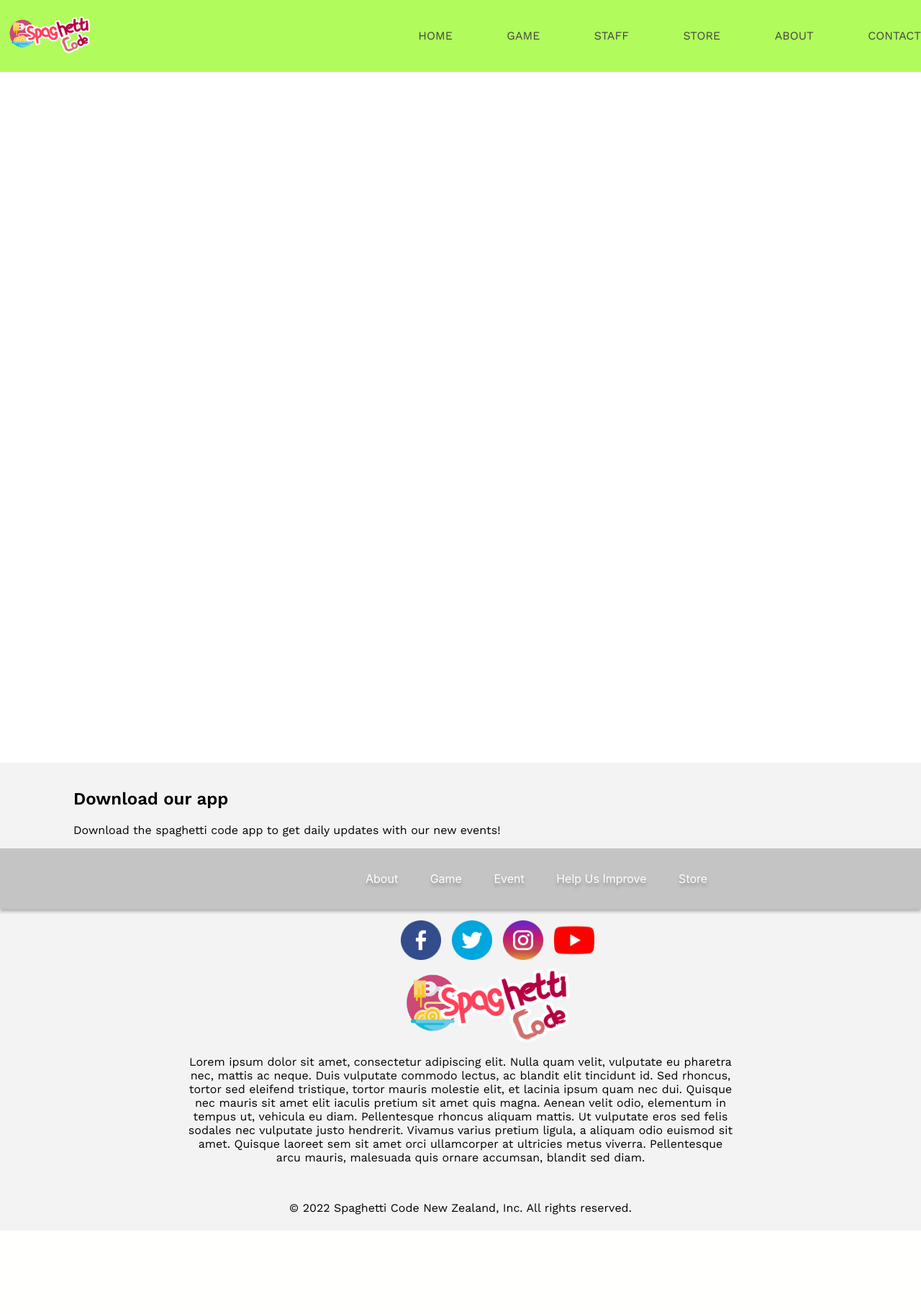
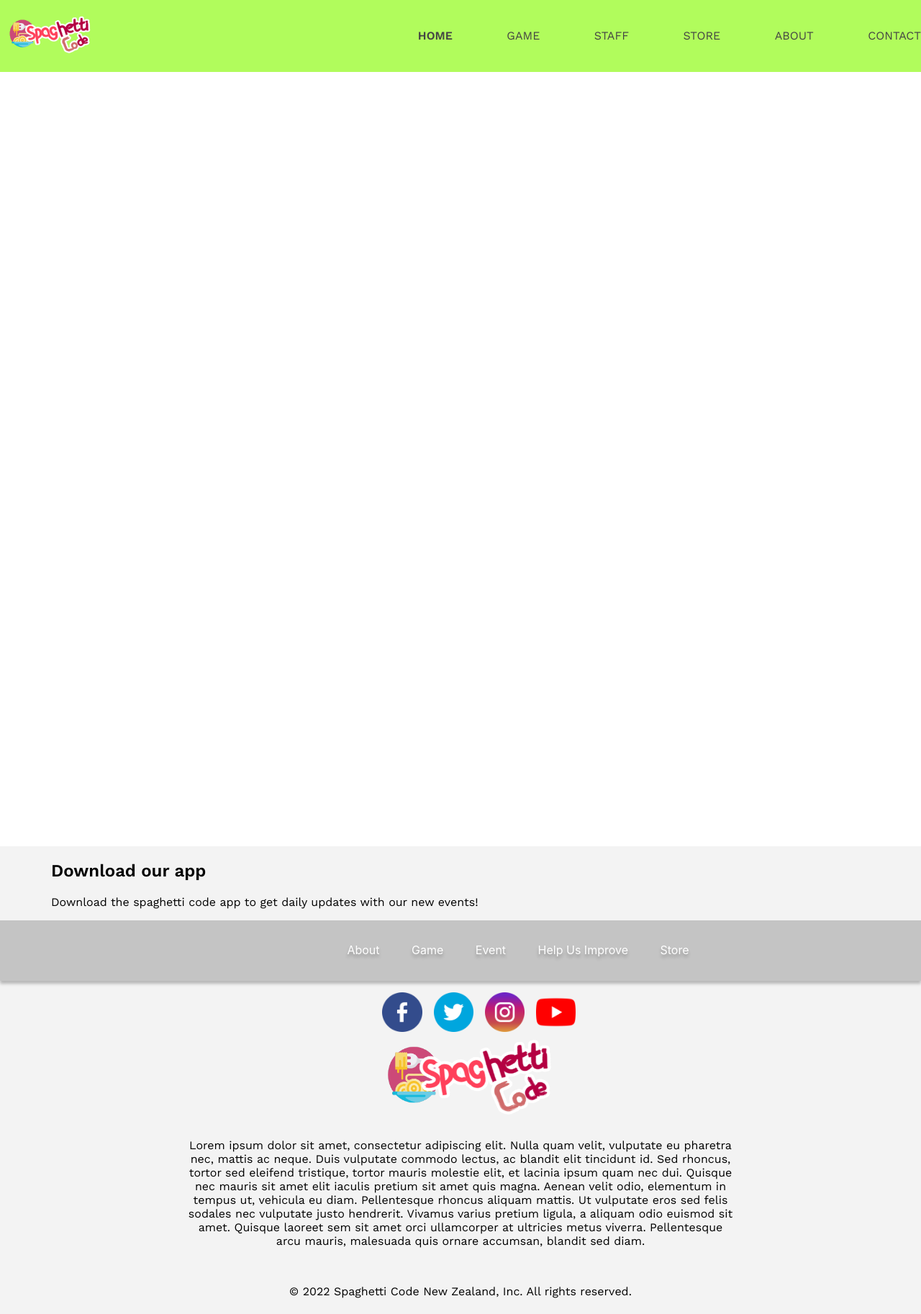
Before and after one commit to zagiri/GameDev, a PHP site: page / in a window 1280 px wide; the page is wider, and only the part inside the window is pictured. Shown: that part at 72% size. Before the commit the page ends 1688 px from the top of that part, so only its background shows below. Run offline with PHP 8.4, Linux system fonts and the light colour scheme.

Commit message:
Fixed Footer

```diff
--- a/index.html
+++ b/index.html
@@ -13,7 +13,7 @@
             </a>
             <nav>
                 <ul>
-                    <li><a href="#">Home</a></li>
+                    <li><a href="#"><strong>Home</strong></a></li>
                     <li><a href="#">Game</a></li>
                     <li><a href="#">Staff</a></li>
                     <li><a href="#">Store</a></li>
--- a/stylesheet.css
+++ b/stylesheet.css
@@ -10,7 +10,7 @@ body {
     font-weight: 400;
 
     position: relative;
-    width: 100%;
+    max-width: 100%;
     height: 100%;
     margin: auto;
 
@@ -38,7 +38,7 @@ img { /*Disables image dragging*/
 
 .container {
     margin: 0 auto;
-    width: 100%;
+    max-width: 100%;
     padding: auto;
 }
 
@@ -90,7 +90,7 @@ nav a::before {
     content: '';
     display: block;
     height: 5px;
-    width: 100%;
+    max-width: 100%;
     background-color: #444;
 
     position:absolute;
@@ -107,11 +107,9 @@ nav a:hover::before {
 
 /*Footer*/
 .footer {
-
-    position: absolute;
-    width: 100%;
+    position: relative;
+    max-width: 100%;
     height: 650px;
-    left: 0px;
     top: 1060px;
 
     background: #F3F3F3;
@@ -124,14 +122,15 @@ nav a:hover::before {
 }
 .footer li{
     display: inline-block;
-    padding-left: 5%;
+    padding-left: 2.5%;
     padding-right: 15%;
 }
 
 
+
 #footer-links {
     position: relative;
-    width: 100%;
+    max-width: 100%;
     height: 84px;
     left: 0px;
 
@@ -140,10 +139,10 @@ nav a:hover::before {
 }
 
 #footer-links ul {
-    position: relative;
-    left: 35%;
-    top: 40%;
-    bottom: 17.57%;
+    position: absolute;
+    max-width: 100%;
+    left: 33%;
+    bottom: 20%;
 
     font-family: Inter;
     font-style: normal;
@@ -167,7 +166,7 @@ nav a:hover::before {
 #img-container img {
     max-width: 300px;
     height: auto;
-    padding-left: 42%;
+    padding-left: 40%;
     top: 20%;
 }
 
@@ -179,7 +178,7 @@ nav a:hover::before {
     position: relative;
     width: 120px;
     height: 24px;
-    left: 40%;
+    left: 38%;
     top: 50%;
 
 }
@@ -187,8 +186,9 @@ nav a:hover::before {
     display: inline;
     padding-left: 5px;
     padding-right: 5px;
+}
 
-}#footer-paragraph {
+#footer-paragraph {
      position: absolute;
      left: 20.1%;
      right: 20.1%;
```
